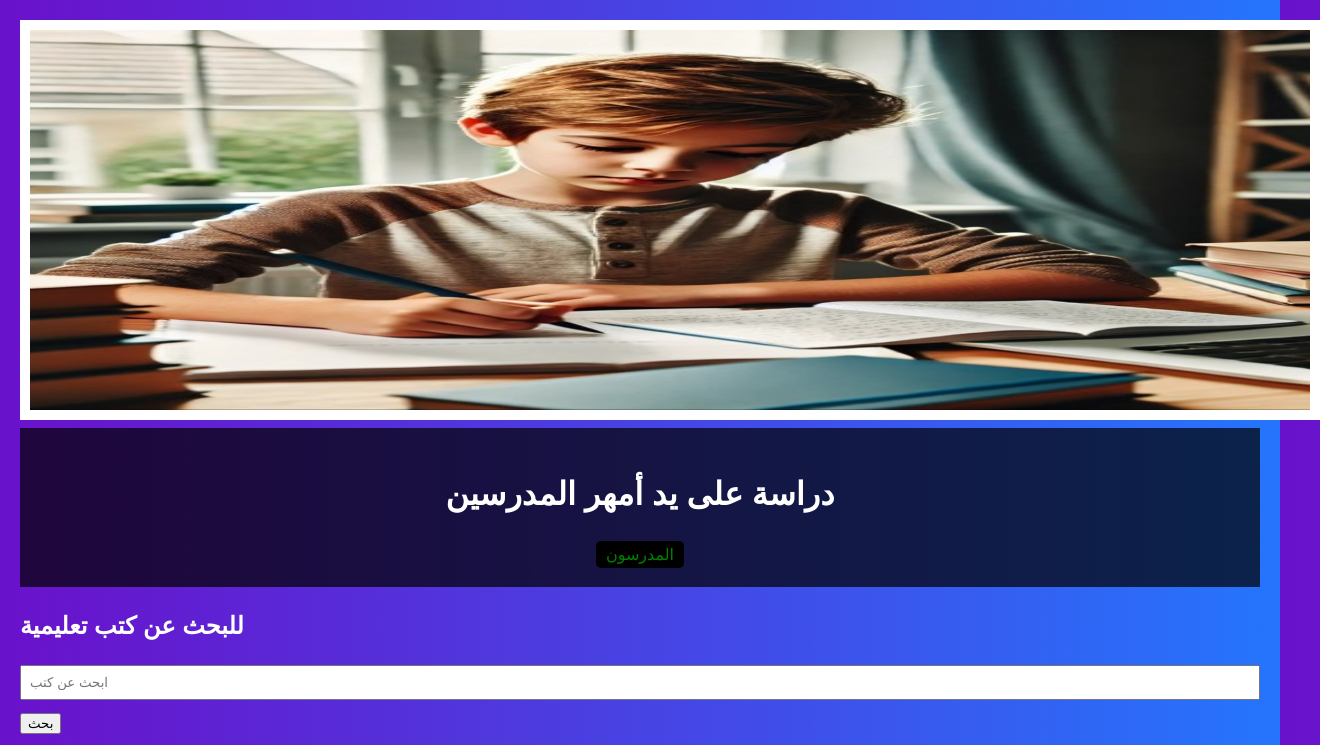
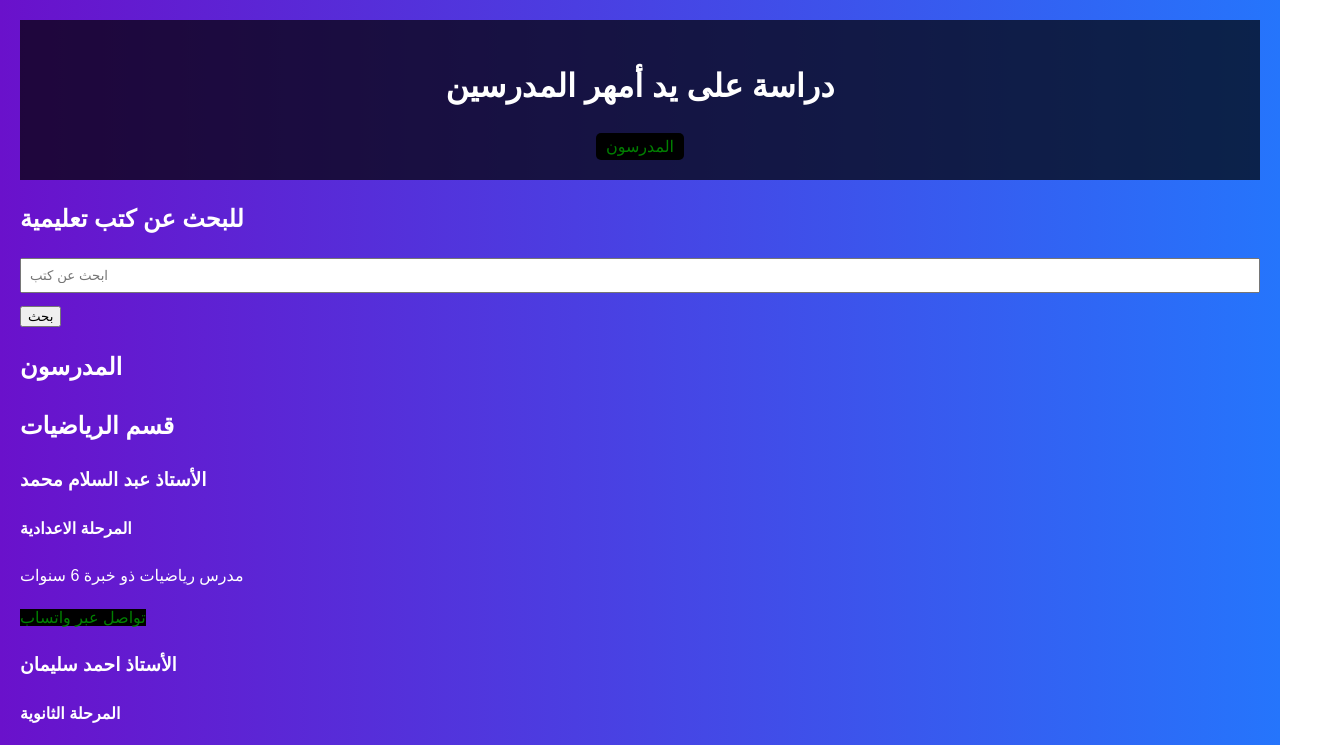
Before and after one commit to elzaem8/school.v0, a plain HTML site: page index.html in a window 1280 px wide. Shown: the top 745 px of the page, 1320 px wide, since content can reach past the window. Drawn offline with Linux system fonts and the light colour scheme; files whose address does not match are found by name.

Commit message:
Add files via upload

```diff
--- a/index.html
+++ b/index.html
@@ -17,7 +17,7 @@
     </style>
 </head>
 <body>
-    <img src="C:\Users\M.Zizo\Documents\WeddingPlanner\WhatsApp Image 2024-09-29 at 7.29.07 PM.jpeg" width="1300" height="400" border="10px">
+
     <header>
         <h1 class="highlight">دراسة على يد أمهر المدرسين</h1>
         <nav>
```
